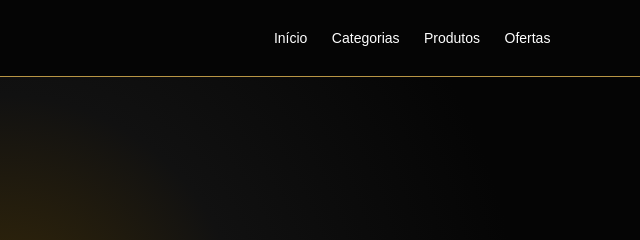
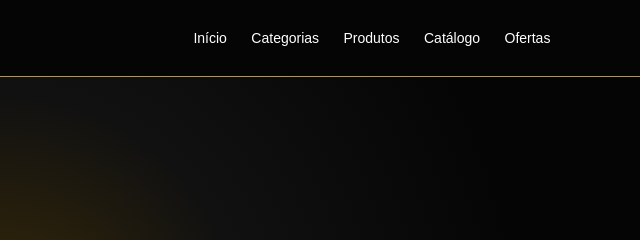
Before and after one commit to as2323839-dev/Jp-importados-, a plain HTML site: page index.html in a window 1280 px wide. Shown: the top 240 px of the page, 640-1280 px from the left. Drawn offline with Linux system fonts and the light colour scheme.

Commit message:
Update index.html

```diff
--- a/index.html
+++ b/index.html
@@ -187,6 +187,7 @@
       <a href="#inicio">Início</a>
       <a href="#categorias">Categorias</a>
       <a href="#produtos">Produtos</a>
+      <a href="JP_Importados_Catalogo_Final_Completo.pdf" target="_blank">Catálogo</a>
       <a href="#ofertas">Ofertas</a>
     </nav>
   </header>
```
